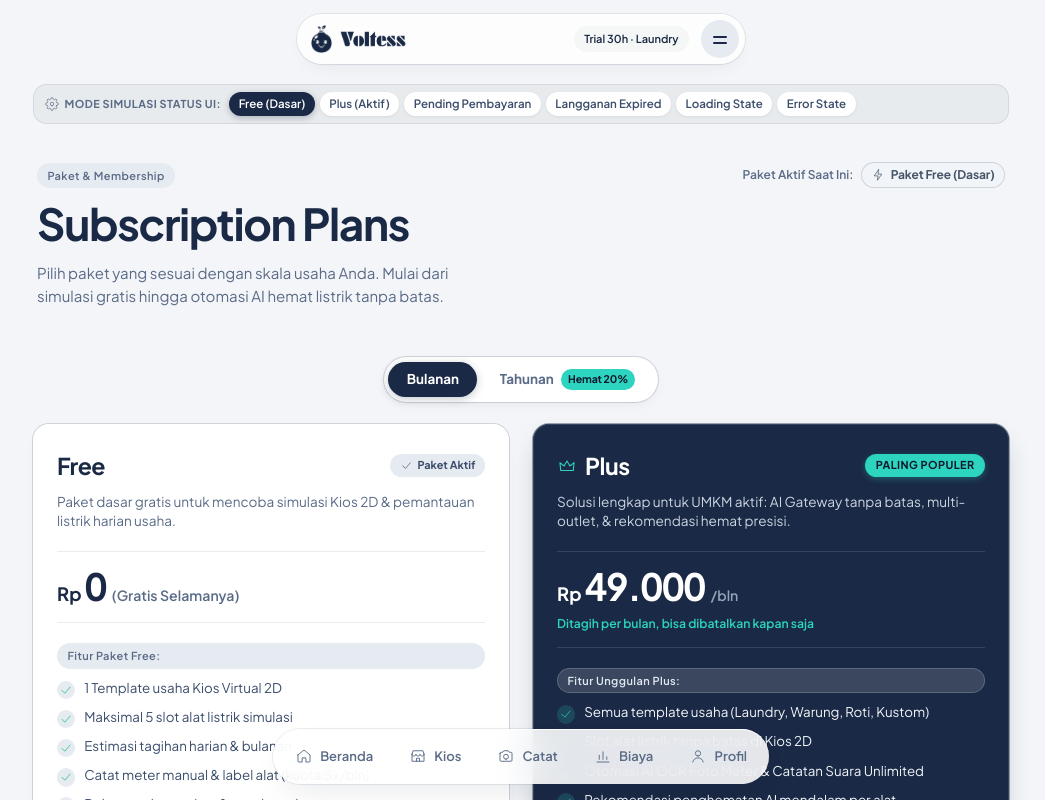
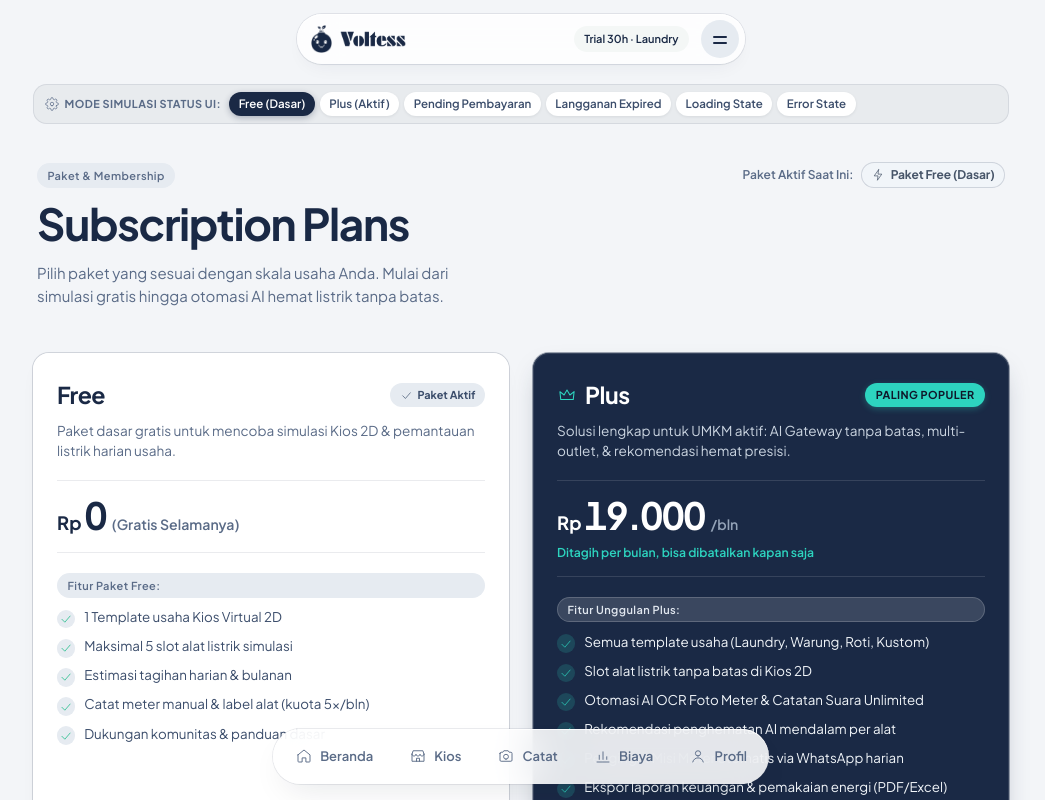
Before and after one commit to Dhifansa/voltra_trial, a Next.js app in the folder apps/web/: page /langganan in a window 1280 px wide. Shown: the top 800 px of the page, without its empty margins (119-1164 px from the left). Built offline with nearby package versions, Linux system fonts and the light colour scheme.

Commit message:
fix(subscription): set Plus plan price to 19k/month and remove yearly billing option

```diff
--- a/apps/web/src/app/masuk/onboarding-flow.tsx
+++ b/apps/web/src/app/masuk/onboarding-flow.tsx
@@ -819,7 +819,7 @@ export function OnboardingFlow() {
                     Langsung buka semua fitur canggih tanpa batasan kuota untuk efisiensi bisnis maksimal.
                   </p>
                   <div className="onboarding-plan-card__pricing">
-                    <span className="onboarding-plan-card__amount" style={{ color: '#2DD4BF' }}>Rp 49.000</span>
+                    <span className="onboarding-plan-card__amount" style={{ color: '#2DD4BF' }}>Rp 19.000</span>
                     <span className="onboarding-plan-card__period">/ bulan</span>
                   </div>
                   <ul className="onboarding-plan-card__features" aria-label="Fitur Voltra Plus">
--- a/apps/web/src/features/subscription/billing-toggle.tsx
+++ /dev/null
@@ -1,46 +0,0 @@
-'use client';
-
-import type { BillingCycle } from '@/lib/subscription-config';
-
-interface BillingToggleProps {
-  cycle: BillingCycle;
-  onChange: (cycle: BillingCycle) => void;
-  lang?: 'id' | 'en';
-}
-
-export function BillingToggle({ cycle, onChange, lang = 'id' }: BillingToggleProps) {
-  const isEn = lang === 'en';
-
-  return (
-    <div className="sub-billing-toggle-wrap">
-      <div
-        className="sub-billing-toggle"
-        role="radiogroup"
-        aria-label={isEn ? 'Billing frequency' : 'Pilihan penagihan'}
-      >
-        <button
-          type="button"
-          role="radio"
-          aria-checked={cycle === 'monthly'}
-          className={`sub-billing-toggle__btn ${cycle === 'monthly' ? 'is-active' : ''}`}
-          onClick={() => onChange('monthly')}
-        >
-          {isEn ? 'Monthly' : 'Bulanan'}
-        </button>
-
-        <button
-          type="button"
-          role="radio"
-          aria-checked={cycle === 'yearly'}
-          className={`sub-billing-toggle__btn ${cycle === 'yearly' ? 'is-active' : ''}`}
-          onClick={() => onChange('yearly')}
-        >
-          <span>{isEn ? 'Yearly' : 'Tahunan'}</span>
-          <span className="sub-billing-toggle__badge">
-            {isEn ? 'Save 20%' : 'Hemat 20%'}
-          </span>
-        </button>
-      </div>
-    </div>
-  );
-}
--- a/apps/web/src/features/subscription/pricing-card.tsx
+++ b/apps/web/src/features/subscription/pricing-card.tsx
@@ -3,12 +3,11 @@
 import { Bezel, Eyebrow, IslandButton } from '@/components/ui/primitives';
 import { Icon } from '@/components/ui/icon';
 import { formatRp } from '@/lib/format';
-import type { BillingCycle, PlanConfig, SubscriptionStateStatus } from '@/lib/subscription-config';
+import type { PlanConfig, SubscriptionStateStatus } from '@/lib/subscription-config';
 
 interface PricingCardProps {
   plan: PlanConfig;
   currentStatus: SubscriptionStateStatus;
-  billingCycle: BillingCycle;
   onUpgrade: () => void;
   isUpgrading?: boolean;
   lang?: 'id' | 'en';
@@ -17,7 +16,6 @@ interface PricingCardProps {
 export function PricingCard({
   plan,
   currentStatus,
-  billingCycle,
   onUpgrade,
   isUpgrading = false,
   lang = 'id',
@@ -28,8 +26,7 @@ export function PricingCard({
     (plan.id === 'free' && currentStatus === 'free') ||
     (plan.id === 'plus' && currentStatus === 'plus');
 
-  const price =
-    billingCycle === 'yearly' ? plan.pricing.priceYearly : plan.pricing.priceMonthly;
+  const price = plan.pricing.priceMonthly;
 
   const highlights = isEn ? plan.keyHighlightsEn : plan.keyHighlightsId;
   const description = isEn ? plan.descriptionEn : plan.descriptionId;
@@ -84,13 +81,9 @@ export function PricingCard({
 
         {isPlus && price > 0 && (
           <p className="sub-pricing-card__billing-note">
-            {billingCycle === 'yearly'
-              ? isEn
-                ? `Billed annually (${formatRp(plan.pricing.yearlyBilledTotal)}/yr)`
-                : `Ditagih tahunan (${formatRp(plan.pricing.yearlyBilledTotal)}/tahun)`
-              : isEn
-                ? 'Billed monthly, cancel anytime'
-                : 'Ditagih per bulan, bisa dibatalkan kapan saja'}
+            {isEn
+              ? 'Billed monthly, cancel anytime'
+              : 'Ditagih per bulan, bisa dibatalkan kapan saja'}
           </p>
         )}
       </div>
--- a/apps/web/src/features/subscription/subscription-page-content.tsx
+++ b/apps/web/src/features/subscription/subscription-page-content.tsx
@@ -8,10 +8,8 @@ import { formatRp } from '@/lib/format';
 import { getDictionary } from '@/lib/i18n';
 import {
   SUBSCRIPTION_PLANS,
-  type BillingCycle,
   type SubscriptionStateStatus,
 } from '@/lib/subscription-config';
-import { BillingToggle } from './billing-toggle';
 import { FeatureComparison } from './feature-comparison';
 import { PricingCard } from './pricing-card';
 import { StatePreviewSelector } from './state-preview-selector';
@@ -26,7 +24,6 @@ export function SubscriptionPageContent() {
   const [status, setStatus] = useState<SubscriptionStateStatus>(
     profile.subscriptionPlan === 'plus' ? 'plus' : 'free',
   );
-  const [billingCycle, setBillingCycle] = useState<BillingCycle>('monthly');
   const [isUpgrading, setIsUpgrading] = useState(false);
   const [showCheckoutModal, setShowCheckoutModal] = useState(false);
   const [notice, setNotice] = useState<string | null>(null);
@@ -76,10 +73,7 @@ export function SubscriptionPageContent() {
   }
 
   const plusPlan = SUBSCRIPTION_PLANS.plus;
-  const plusPrice =
-    billingCycle === 'yearly'
-      ? plusPlan.pricing.priceYearly
-      : plusPlan.pricing.priceMonthly;
+  const plusPrice = plusPlan.pricing.priceMonthly;
 
   return (
     <div className="sub-container stack-gap">
@@ -201,7 +195,6 @@ export function SubscriptionPageContent() {
       {/* SKELETON LOADING STATE */}
       {status === 'loading' ? (
         <div className="sub-loading-wrap" aria-busy="true" aria-label="Loading plans">
-          <div className="sub-skeleton sub-skeleton--toggle" />
           <div className="sub-pricing-grid">
             <div className="sub-skeleton sub-skeleton--card" />
             <div className="sub-skeleton sub-skeleton--card is-tall" />
@@ -209,18 +202,12 @@ export function SubscriptionPageContent() {
         </div>
       ) : (
         <>
-          {/* BILLING TOGGLE (Monthly vs Yearly 20% OFF) */}
-          <Reveal delay={160}>
-            <BillingToggle cycle={billingCycle} onChange={setBillingCycle} lang={lang} />
-          </Reveal>
-
           {/* PRICING CARDS (Side-by-side) */}
           <section className="sub-pricing-section" aria-label="Subscription Plans">
             <div className="sub-pricing-grid">
               <PricingCard
                 plan={SUBSCRIPTION_PLANS.free}
                 currentStatus={status}
-                billingCycle={billingCycle}
                 onUpgrade={handleUpgradeClick}
                 lang={lang}
               />
@@ -228,7 +215,6 @@ export function SubscriptionPageContent() {
               <PricingCard
                 plan={SUBSCRIPTION_PLANS.plus}
                 currentStatus={status}
-                billingCycle={billingCycle}
                 onUpgrade={handleUpgradeClick}
                 isUpgrading={isUpgrading}
                 lang={lang}
@@ -342,7 +328,7 @@ export function SubscriptionPageContent() {
               <div className="sub-checkout-plan-summary">
                 <div className="row-between">
                   <div>
-                    <h4 className="sub-checkout-plan-name">Voltra Plus ({billingCycle === 'yearly' ? (isEn ? 'Yearly' : 'Tahunan') : (isEn ? 'Monthly' : 'Bulanan')})</h4>
+                    <h4 className="sub-checkout-plan-name">Voltra Plus ({isEn ? 'Monthly' : 'Bulanan'})</h4>
                     <p className="hint">
                       {isEn ? 'Access to all business templates & unlimited AI Gateway' : 'Akses semua template usaha & AI Gateway unlimited'}
                     </p>
@@ -352,12 +338,6 @@ export function SubscriptionPageContent() {
                     <span>/{isEn ? 'mo' : 'bln'}</span>
                   </div>
                 </div>
-
-                {billingCycle === 'yearly' && (
-                  <div className="sub-checkout-billed-badge">
-                    <span>{isEn ? `Billed ${formatRp(plusPlan.pricing.yearlyBilledTotal)}/year (Saved 20%)` : `Ditagih ${formatRp(plusPlan.pricing.yearlyBilledTotal)}/tahun (Hemat 20%)`}</span>
-                  </div>
-                )}
               </div>
 
               <div className="sub-checkout-meta">
--- a/apps/web/src/lib/subscription-config.ts
+++ b/apps/web/src/lib/subscription-config.ts
@@ -12,8 +12,6 @@ export type BillingCycle = 'monthly' | 'yearly';
 
 export interface PlanPricing {
   priceMonthly: number;
-  priceYearly: number; // Harga per bulan jika bayar tahunan
-  yearlyBilledTotal: number;
   currency: string;
 }
 
@@ -58,8 +56,6 @@ export const SUBSCRIPTION_PLANS: Record<PlanTier, PlanConfig> = {
     descriptionEn: 'Basic free plan to explore 2D Virtual Kiosk simulation and daily electricity tracking.',
     pricing: {
       priceMonthly: 0,
-      priceYearly: 0,
-      yearlyBilledTotal: 0,
       currency: 'Rp',
     },
     keyHighlightsId: [
@@ -85,9 +81,7 @@ export const SUBSCRIPTION_PLANS: Record<PlanTier, PlanConfig> = {
     descriptionId: 'Solusi lengkap untuk UMKM aktif: AI Gateway tanpa batas, multi-outlet, & rekomendasi hemat presisi.',
     descriptionEn: 'Complete solution for active businesses: unlimited AI Gateway, multi-outlet & precise saving insights.',
     pricing: {
-      priceMonthly: 49000,
-      priceYearly: 39000,
-      yearlyBilledTotal: 468000, // 39.000 x 12
+      priceMonthly: 19000,
       currency: 'Rp',
     },
     keyHighlightsId: [
```
